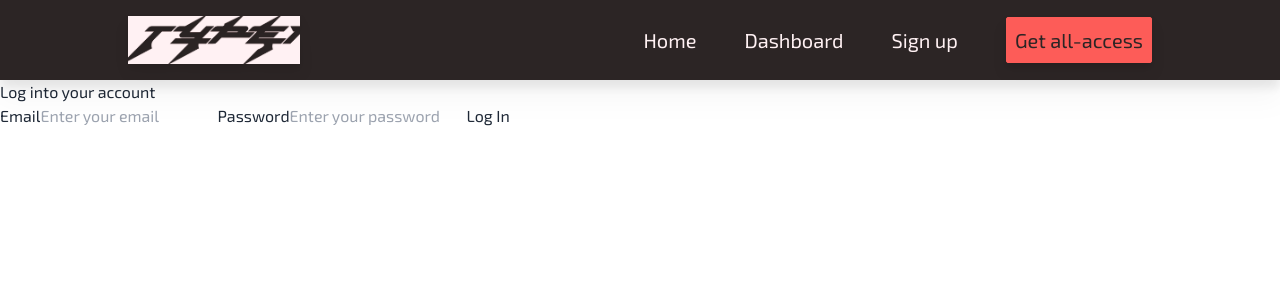
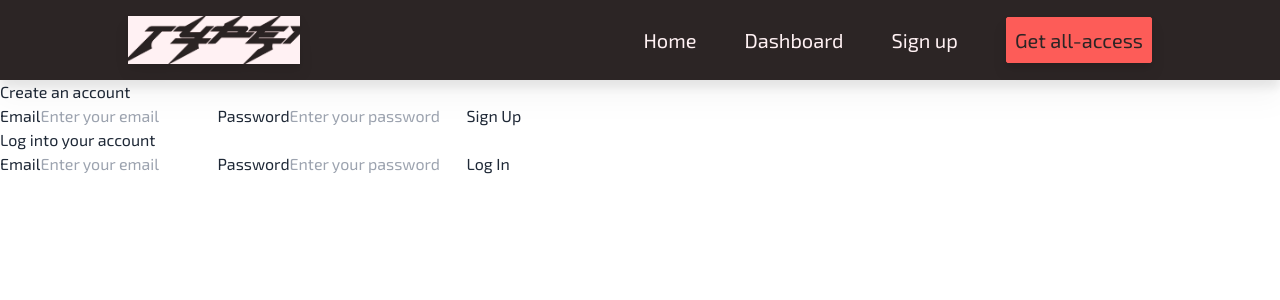
Before and after one commit to git-chad/typei, a React (Vite) app: page /SignIn in a window 1280 px wide. Shown: the top 300 px of the page. Built offline with nearby package versions, Linux system fonts and the light colour scheme; the HTML template or start-up script is replaced by a standard one.

Commit message:
added register and login functionality through firebase

```diff
--- a/src/components/LoginForm.jsx
+++ b/src/components/LoginForm.jsx
@@ -1,49 +1,49 @@
-import { signInWithEmailAndPassword } from 'firebase/auth';
-import React, { useState } from 'react'
-import { auth } from '../firebase';
+import { signInWithEmailAndPassword } from "firebase/auth";
+import React, { useState } from "react";
+import { auth } from "../firebase";
 
 const LoginForm = () => {
-
-    const [email, setEmail] = useState('');
-    const [password, setPassword] = useState('');
+  const [email, setEmail] = useState("");
+  const [password, setPassword] = useState("");
 
   const handleLogin = (e) => {
     e.preventDefault();
     signInWithEmailAndPassword(auth, email, password)
-        .then((userCredential) => {console.log(userCredential);
-        }).catch((error) => {console.log(error);})
-    }
-
-
+      .then((userCredential) => {
+        console.log(userCredential);
+      })
+      .catch((error) => {
+        console.log(error);
+      });
+  };
 
   return (
-    <div className='login-container'>
-        <div className='form-container'>
+    <div className="login-container">
+      <div className="login-form-container">
         <form onSubmit={handleLogin}>
           <h1>Log into your account</h1>
 
           <label>Email</label>
           <input
-                type='email'
-                placeholder='Enter your email'
+            type="email"
+            placeholder="Enter your email"
             value={email}
             onChange={(e) => setEmail(e.target.value)}
           />
 
           <label>Password</label>
           <input
-                type='password'
-                placeholder='Enter your password'
+            type="password"
+            placeholder="Enter your password"
             value={password}
             onChange={(e) => setPassword(e.target.value)}
           />
 
-                <button type='submit'>Log In</button>
-
+          <button type="submit">Log In</button>
         </form>
       </div>
     </div>
-  )
-}
+  );
+};
 
-export default LoginForm
+export default LoginForm;
--- a/src/components/RegisterForm.jsx
+++ b/src/components/RegisterForm.jsx
@@ -1,13 +1,49 @@
-import React from 'react'
+import { createUserWithEmailAndPassword } from "firebase/auth";
+import React, { useState } from "react";
+import { auth } from "../firebase";
 
 const RegisterForm = () => {
+  const [email, setEmail] = useState("");
+  const [password, setPassword] = useState("");
+
+  const handleRegister = (e) => {
+    e.preventDefault();
+    createUserWithEmailAndPassword(auth, email, password)
+      .then((userCredential) => {
+        console.log(userCredential);
+      })
+      .catch((error) => {
+        console.log(error);
+      });
+  };
+
   return (
-    <div className='register-container'>
-        <div className='form-container'>
-            <h1>Create an account</h1>
-        </div>
+    <div className="register-container">
+      <div className="register-form-container">
+        <form onSubmit={handleRegister}>
+          <h1>Create an account</h1>
+
+          <label>Email</label>
+          <input
+            type="email"
+            placeholder="Enter your email"
+            value={email}
+            onChange={(e) => setEmail(e.target.value)}
+          />
+
+          <label>Password</label>
+          <input
+            type="password"
+            placeholder="Enter your password"
+            value={password}
+            onChange={(e) => setPassword(e.target.value)}
+          />
+
+          <button type="submit">Sign Up</button>
+        </form>
+      </div>
     </div>
-  )
-}
+  );
+};
 
-export default RegisterForm
+export default RegisterForm;
--- a/src/pages/SignIn.jsx
+++ b/src/pages/SignIn.jsx
@@ -6,7 +6,7 @@
   return (
     <div className="signup-container">
       <div className="form-container">
-        {/* <RegisterForm/> */}
+        <RegisterForm/>
         <LoginForm/>
       </div>
     </div>
```
Lines whose indentation alone changed are shown as unchanged.
